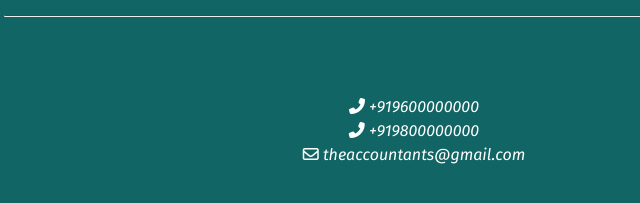
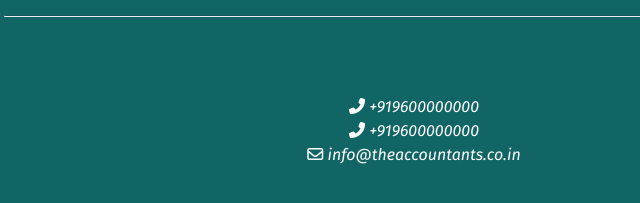
Before and after one commit to ShahalKP/TheAccountants, a plain HTML site: page index.html in a window 1280 px wide. Shown: the part 449-652 px from the top of the page, 226-866 px from the left. Drawn offline with nearby package versions, Linux system fonts and the light colour scheme.

Commit message:
Email changed

```diff
--- a/index.html
+++ b/index.html
@@ -31,11 +31,11 @@
       <div class="row">
         <div class="col-md-12 contact">
           <i class="fas fa-phone-alt w3-margin-right  "></i>
-          +919600000000<br />
+          <span class="py-2">+919600000000</span><br />
           <i class="fas fa-phone-alt w3-margin-right "></i>
-          +919800000000<br />
+          <span class="py-2">+919600000000</span><br />
           <i class="far fa-envelope w3-margin-right  "></i>
-          theaccountants@gmail.com
+          info@theaccountants.co.in
         </div>
       </div>
     </div>
```
